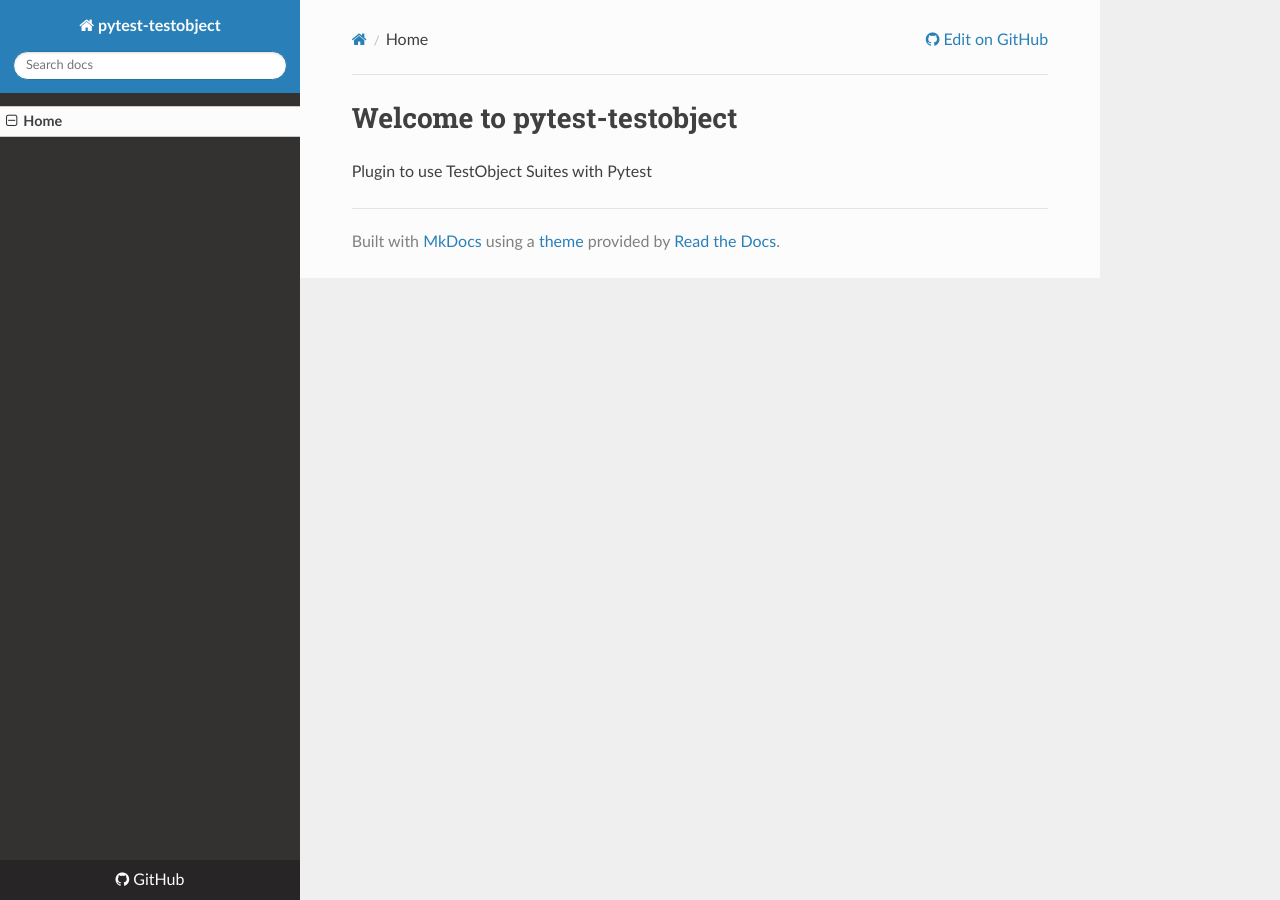
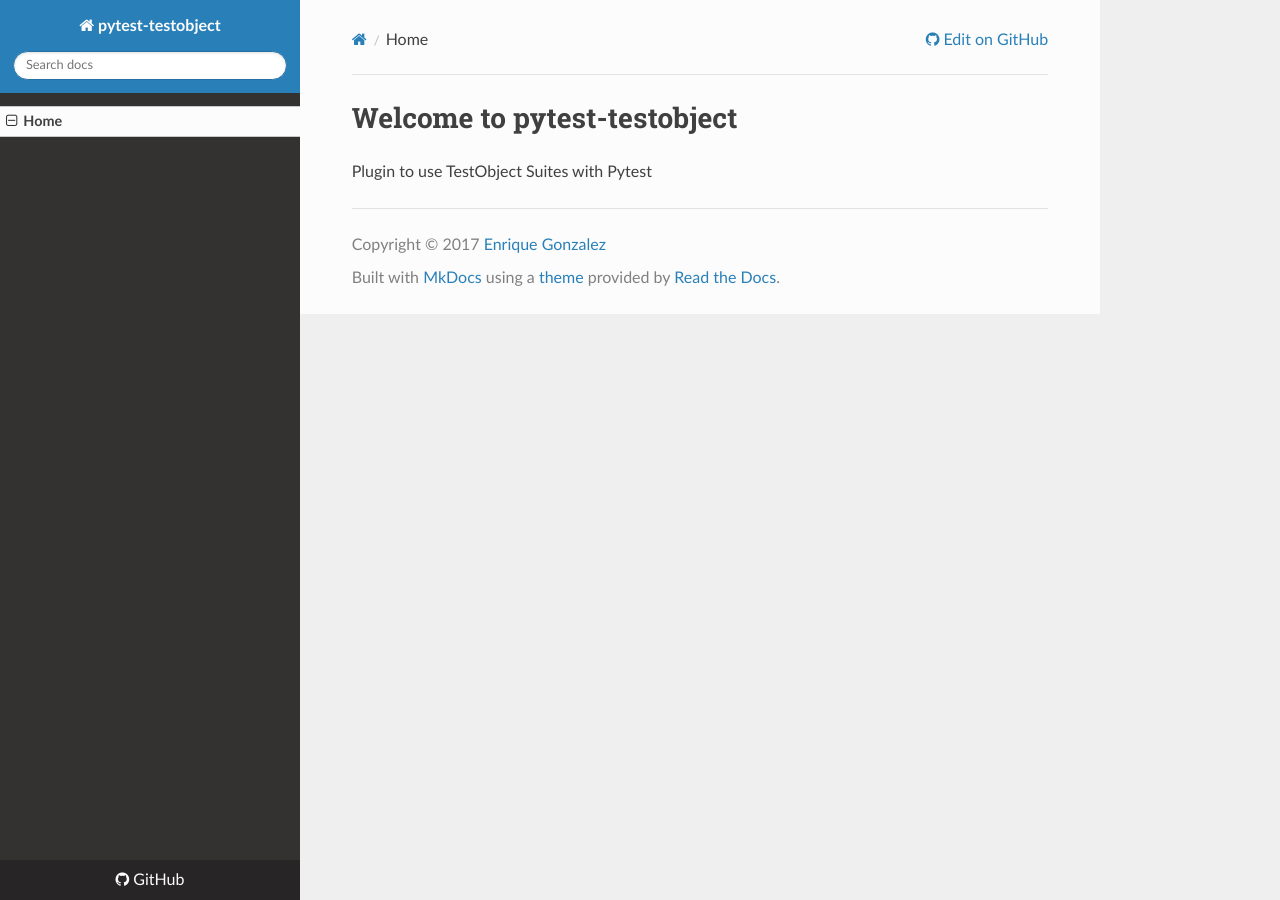
Before and after one commit to enriquegh/pytest-testobject, an MkDocs documentation site: the page built from docs/index.md, in a window 1280 px wide. Built offline with MkDocs 1.6.1, drawn with Linux system fonts in a browser that asks for light colours; nearby versions of some CDN libraries; old or Windows-style settings are respelled for this version of MkDocs.

Commit message:
Add copyright message to docs

```diff
--- a/mkdocs.yml
+++ b/mkdocs.yml
@@ -8,3 +8,4 @@ repo_url: https://github.com/enriquegh/pytest-testobject
 
 pages:
 - Home: index.md
+copyright: Copyright &copy; 2017 <a href="https://github.com/enriquegh">Enrique Gonzalez</a>
```
